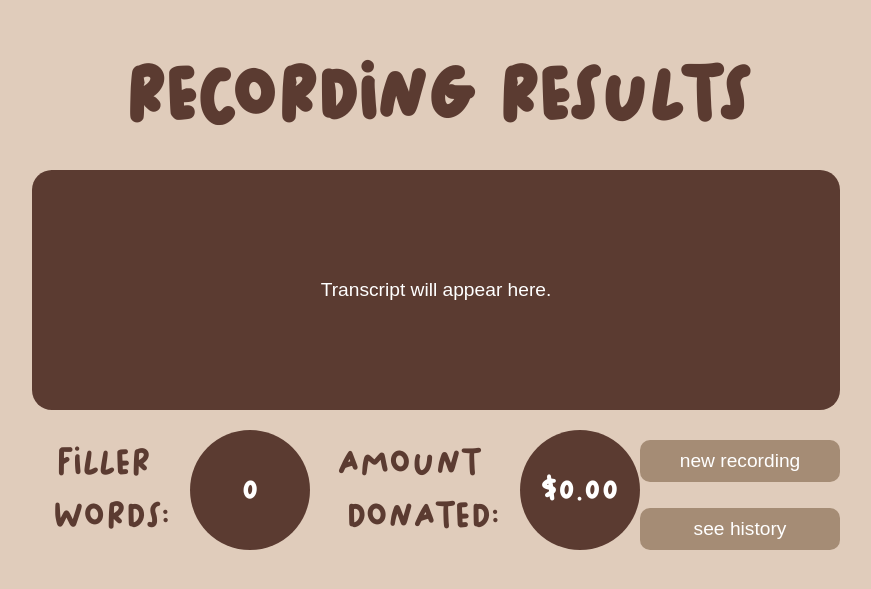
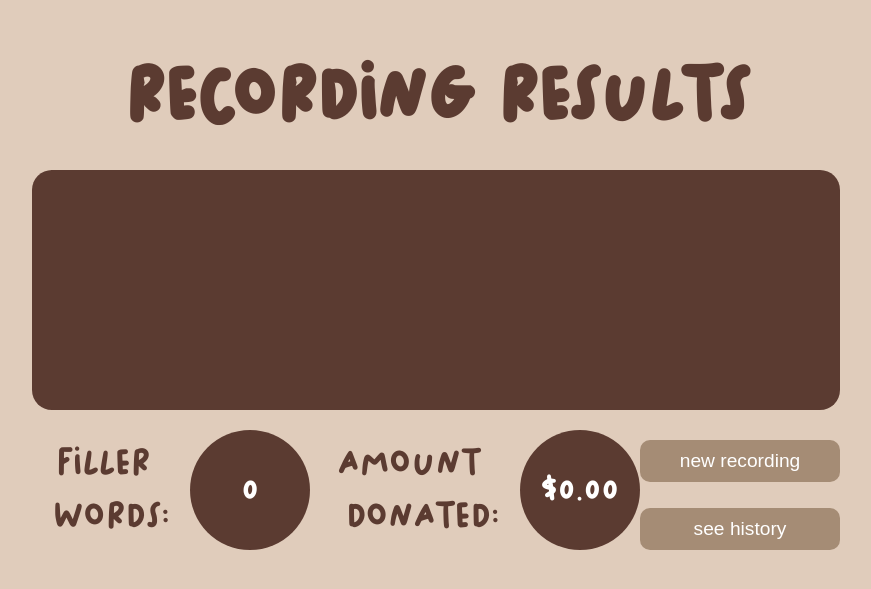
Before and after one commit to kkatherineliu/umless, a React (Create React App) app in the folder umless/: page /results in a window 1280 px wide. Shown: the part 103-692 px from the top of the page, without its empty margins (204-1075 px from the left). Built offline with nearby package versions, Linux system fonts and the light colour scheme.

Commit message:
fixing transcription format issues

```diff
--- a/umless/src/pages/resultsPage/ResultsPage.css
+++ b/umless/src/pages/resultsPage/ResultsPage.css
@@ -32,9 +32,12 @@
     border-radius: 20px;
     padding: 20px;
     overflow-y: auto;
-    display: flex;
-    justify-content: center;
-    align-items: center;
+    white-space: pre-wrap;
+}
+
+.highlight {
+    color: var(--button-brown);
+    font-weight: bold;
 }
 
 .results-stats {
--- a/umless/src/pages/resultsPage/ResultsPage.js
+++ b/umless/src/pages/resultsPage/ResultsPage.js
@@ -1,6 +1,6 @@
 import React from "react";
 import { useLocation, useNavigate } from "react-router-dom";
-import "./ResultsPage.css"; // Import the new CSS
+import "./ResultsPage.css";
 
 function ResultsPage() {
   const navigate = useNavigate();
@@ -13,18 +13,8 @@ function ResultsPage() {
   ];
 
   const highlightFillerWords = (text) => {
-    const words = text.split(" ");
-    return words.map((word, index) => {
-      const cleanWord = word.replace(/^[.,!?;:'"()[\]{}]+|[.,!?;:'"()[\]{}]+$/g, ''); // Clean punctuation
-      if (fillerWords.includes(cleanWord)) {
-        return (
-          <span key={index} style={{ color: "red" }}>
-            {word}{" "}
-          </span>
-        );
-      }
-      return word + " "; // Add a space after each word
-    });
+    const regex = new RegExp(`\\b(${fillerWords.join('|')})\\b`, 'gi');
+    return text.replace(regex, (match) => `<span class="highlight">${match}</span>`);
   };
 
   const handleNewRecording = () => {
@@ -34,10 +24,10 @@ function ResultsPage() {
   return (
     <div className="results-page-container">
       <h1>RECORDING RESULTS</h1>
-      <div className="transcript-box">
-        {transcript ? highlightFillerWords(transcript) : "Transcript will appear here."}
-      </div>
-
+      <div
+        className="transcript-box"
+        dangerouslySetInnerHTML={{ __html: highlightFillerWords(transcript) }}
+      />
       <div className="results-stats">
         <div className="results-stat">
           <span>
```
Lines whose indentation alone changed are shown as unchanged.
